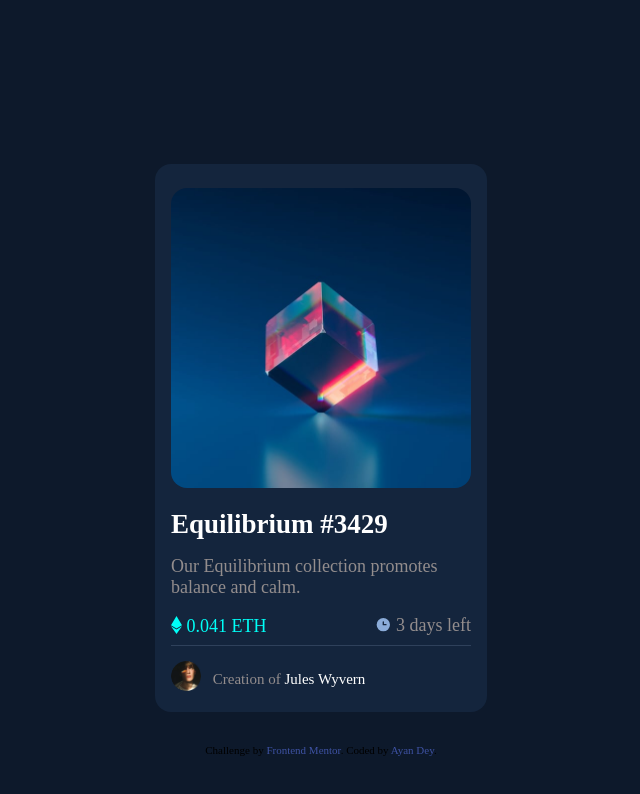
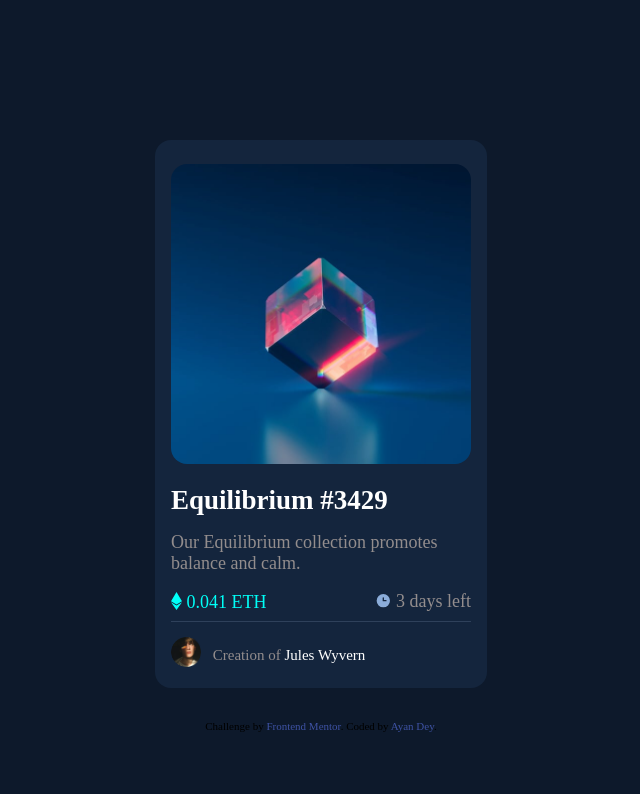
Before and after one commit to PokerHyper/nft-preview-component, a plain HTML site: page index.html in a window 1280 px wide. Shown: the whole page, without its empty margins (319-959 px from the left). Drawn offline with Linux system fonts and the light colour scheme.

Commit message:
tweaking

```diff
--- a/styles.css
+++ b/styles.css
@@ -27,7 +27,7 @@ body {
     padding: 1rem;
     width: 18.75rem;
     margin-bottom: 2rem;
-    margin-top: 5rem;
+    margin-top: 2rem;
     border-radius: 1rem;
 }
 
```
